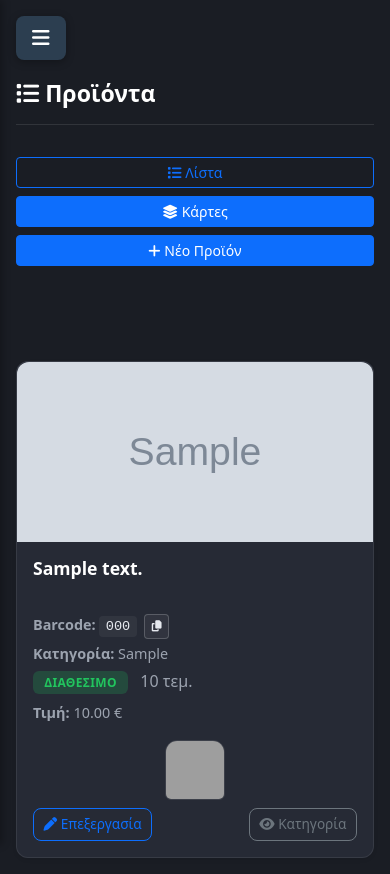
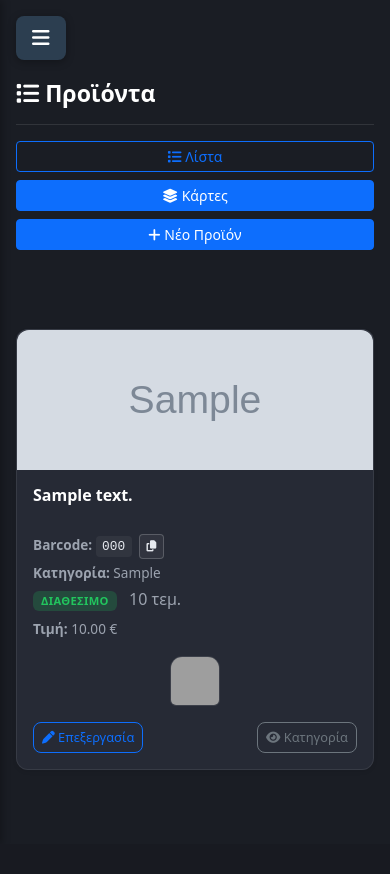
Before and after one commit to Dimitrios-Mourtzilas1999/apotheke, a Django app: page /product/products/1 in a window 390 px wide. After the commit the page ends 770 px from the top, so only its background shows below. Run offline with Django 5.2, Linux system fonts and the light colour scheme; tables that the repository leaves empty hold one stand-in row (values such as "Sample post"); grey boxes marked "Sample" are stand-in pictures; some libraries are stand-ins or nearby versions; grey boxes are pictures that could not be loaded.

Commit message:
Fix mobile layout for product list and card views
- Improve table spacing and padding on mobile
- Reduce table row padding for better mobile fit
- Fix data label positioning in mobile table view
- Reduce thumbnail size on mobile (32px)
- Reduce QR code size on mobile (50px)
- Reduce badge sizes on mobile
- Improve card spacing with gap adjustment
- Reduce card image height on mobile (140px)
- Reduce font sizes for better mobile readability
- Improve view controls spacing on mobile
- Add proper text alignment for mobile table cells

```diff
--- a/inventory/static/inventory/products/css/product_cards.css
+++ b/inventory/static/inventory/products/css/product_cards.css
@@ -254,10 +254,13 @@
 
     .page-header {
         padding-top: 1rem;
+        margin-bottom: 1rem;
     }
 
     .view-controls {
         flex-direction: column;
+        gap: 0.5rem;
+        margin-bottom: 1rem;
     }
 
     .view-controls .btn {
@@ -267,5 +270,47 @@
 
     .row.g-4 {
         margin-top: 0.5rem;
+        gap: 0.5rem !important;
+    }
+
+    .card {
+        margin-bottom: 0.5rem;
+    }
+
+    .card-title {
+        font-size: 1rem;
+        min-height: 2.5rem;
+    }
+
+    .card-text {
+        font-size: 0.85rem;
+    }
+
+    .card a.btn {
+        font-size: 0.8rem;
+        padding: 0.3rem 0.5rem;
+    }
+
+    .placeholder-card-image {
+        height: 140px;
+        font-size: 1.5rem;
+    }
+
+    .card img.card-img-top {
+        height: 140px;
+    }
+
+    .qr-thumb {
+        width: 50px;
+        height: 50px;
+    }
+
+    .stock-badge {
+        font-size: 0.7rem;
+        padding: 0.25rem 0.5rem;
+    }
+
+    .barcode-text {
+        font-size: 0.8rem;
     }
 }
```
Also changed, not shown: inventory/static/inventory/products/css/product_list.css (+38 -2 lines).
